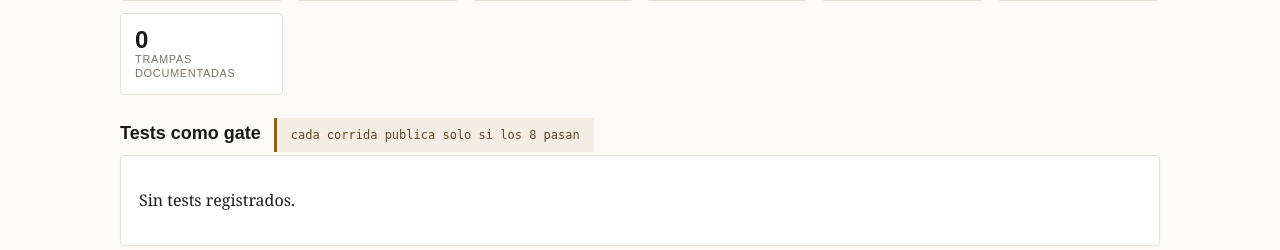
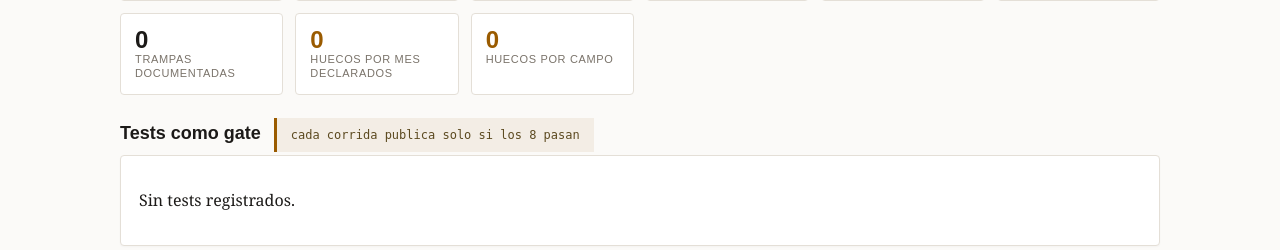
Before and after one commit to Ale241302/sicop_mcp, a Django app: page /atlas/calidad/ in a window 1280 px wide. Shown: the part 248-498 px from the top of the page. Run offline with Django 5.2, Linux system fonts and the light colour scheme; data that the repository does not hold is empty; parts of the project's set-up code (start-up, migrations or seed data) failed here and were passed over.

Commit message:
atlas(calidad): KPI de huecos declarados (257 por mes, 48 por campo)
Se agregan al tablero de Calidad dos KPI junto a los existentes. 'huecos por
campo' cuenta ctl_deriva con LLENADO_PCT=0 (el 'hueco' se guarda como 0, no NULL).
Nota: sicop_integridad (MCP) ya exponia huecos_fuente_por_tipo/conjunto.

```diff
--- a/sicop/atlas/views.py
+++ b/sicop/atlas/views.py
@@ -280,6 +280,7 @@ def calidad(request):
         "corridas": corridas,
         "campos": list(CatalogoCampo.objects.exclude(TRAMPA__isnull=True)[:40]),
         **_ctx_huecos_mes(40),
+        "n_huecos_campo": CtlDeriva.objects.filter(LLENADO_PCT=0).count(),
         "vigilancia": list(VigilanciaCheck.objects.order_by("-fecha")[:20]),
         "pasos": pasos,
         "bronze": _bronze_count(),
--- a/sicop/templates/atlas/calidad.html
+++ b/sicop/templates/atlas/calidad.html
@@ -12,6 +12,8 @@
   <div class="kpi"><div class="n {% if n_bloq %}bad{% else %}ok{% endif %}">{{ n_bloq }}</div><div class="l">bloqueadas</div></div>
   <div class="kpi"><div class="n {% if n_colg_viejo %}bad{% endif %}">{{ n_colg }}</div><div class="l">en curso</div></div>
   <div class="kpi"><div class="n">{{ campos|length }}</div><div class="l">trampas documentadas</div></div>
+  <div class="kpi"><div class="n wa">{{ huecos_mes_total }}</div><div class="l">huecos por mes declarados</div></div>
+  <div class="kpi"><div class="n wa">{{ n_huecos_campo }}</div><div class="l">huecos por campo</div></div>
 </div>
 
 <h2>Tests como gate <span class="sobre" style="margin-left:8px">cada corrida publica solo si los 8 pasan</span></h2>
```
